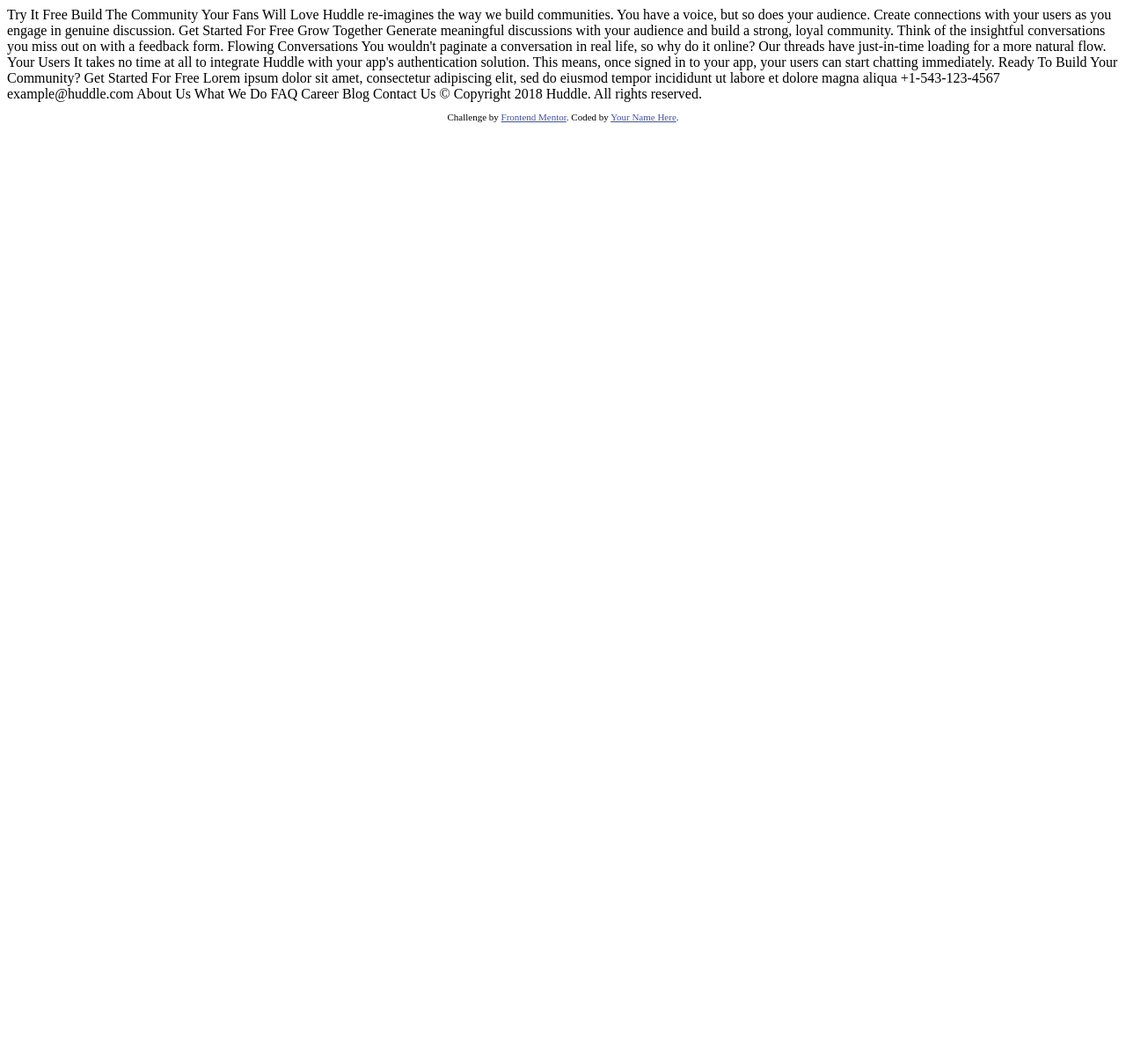
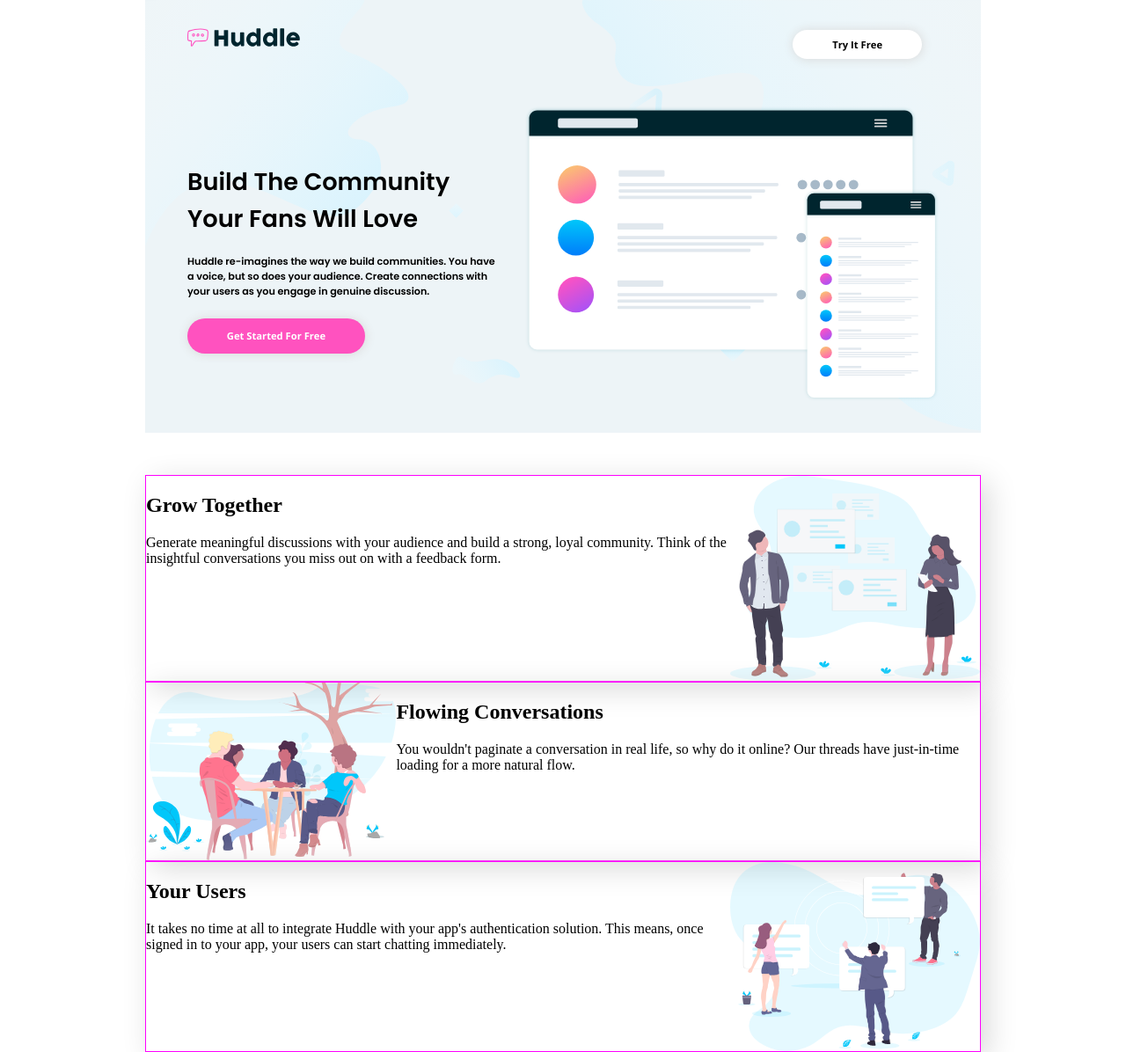
Before and after one commit to ipetryszak/HuddleLandingPage, a plain HTML site: page index.html in a window 1280 px wide. Shown: the whole page at 88% size. Before the commit the page ends 800 px from the top, so only its background shows below. Drawn offline with nearby package versions, Linux system fonts and the light colour scheme.

Commit message:
added header and content sketch

```diff
--- a/css/style.css
+++ b/css/style.css
@@ -0,0 +1,90 @@
+@import url('https://fonts.googleapis.com/css2?family=Open+Sans:wght@400;700&display=swap');
+@import url('https://fonts.googleapis.com/css2?family=Poppins:ital,wght@0,600;1,400&display=swap');
+body {
+  margin: 0 auto;
+  max-width: 950px;
+}
+h1 {
+    font-family: 'Poppins';
+    font-size: 1.7rem;
+}
+header p {
+    font-family: 'Poppins';
+    font-size: 0.7rem;
+    font-weight: 400;
+    margin-bottom: -1em;
+}
+header {
+  background: url("../images/bg-hero-desktop.svg");
+  background-color: #edf4f7;
+  background-repeat: no-repeat;
+  background-size: cover;
+}
+
+/*--HEADER--*/
+.logo {
+  margin: 2em 0 1em 3em;
+  width: 8em;
+}
+.button {
+  font-family: 'Open Sans';
+  font-weight: 600;
+  font-size: 0.7rem;
+  border: none;
+  color: white;
+  padding: 0.8em 4em;
+  text-align: center;
+  text-decoration: none;
+  display: inline-block;
+  transition-duration: 0.2s;
+  cursor: pointer;
+  background-color: white;
+  color: black;
+  box-shadow: 0.05em 0.05em 1em #d9d9d9;
+  border-radius: 3rem;
+  float: right;
+  margin: 3em 6em 1em 0;
+  outline: none;
+}
+.button-pink {
+  color: white;
+  background: hsl(322, 100%, 66%);
+  float: left;
+  padding: 1.1em 4em;
+}
+.header-elements {
+  margin: 3em;
+  display: flex;
+  justify-content: space-between;
+  padding-bottom: 2em;
+}
+.left-text {
+  flex-basis: 42%;
+  align-self: center;
+}
+.mockups {
+  width: 100%;
+}
+.right-pic {
+  flex-basis: 55%
+}
+/*--THE END OF HEADER--*/
+/*--CONTENT--*/
+.container {
+  display: flex;
+  flex-direction: column;
+  justify-content: stretch;
+}
+.row-element {
+  border: magenta solid 1px;
+  box-shadow: 0.5em 0.5em 2em #d9d9d9;
+}
+.content-pic {
+  max-width: 30%;
+}
+.grow-together, .your-users {
+  float: right;
+}
+.flowing-conv {
+  float: left;
+}
--- a/index.html
+++ b/index.html
@@ -3,7 +3,7 @@
 <head>
   <meta charset="UTF-8">
   <meta name="viewport" content="width=device-width, initial-scale=1.0"> <!-- displays site properly based on user's device -->
-
+  <link href="css/style.css" rel="stylesheet">
   <link rel="icon" type="image/png" sizes="32x32" href="./images/favicon-32x32.png">
 
   <title>Frontend Mentor | Huddle landing page with alternating feature blocks</title>
@@ -16,30 +16,45 @@
 </head>
 <body>
 
-  Try It Free
+  <header>
+    <img class="logo" src="images/logo.svg" alt="huddle logo">
+    <button class="button">Try It Free</button>
 
-  Build The Community Your Fans Will Love
+    <div class="header-elements">
+      <div class="left-text">
 
-  Huddle re-imagines the way we build communities. You have a voice, but so does your audience.
-  Create connections with your users as you engage in genuine discussion.
+        <h1>Build The Community Your Fans Will Love</h1>
+        <p>Huddle re-imagines the way we build communities. You have a voice, but so does your audience.
+        Create connections with your users as you engage in genuine discussion.</p>
+      <button class="button button-pink">Get Started For Free</button>
+      </div>
+      <div class="right-pic">
+        <img class="mockups" src="images/illustration-mockups.svg" alt="mockups">
+      </div>
+    </div>
+  </header>
 
-  Get Started For Free
-
-  Grow Together
-
-  Generate meaningful discussions with your audience and build a strong, loyal community.
-  Think of the insightful conversations you miss out on with a feedback form.
-
-  Flowing Conversations
-
-  You wouldn't paginate a conversation in real life, so why do it online? Our threads
-  have just-in-time loading for a more natural flow.
-
-  Your Users
-
-  It takes no time at all to integrate Huddle with your app's authentication solution.
-  This means, once signed in to your app, your users can start chatting immediately.
-
+  <div class="container">
+    <div class="row-element first">
+      <img class="content-pic grow-together" src="images/illustration-grow-together.svg" alt="grow-together">
+    <h2>Grow Together</h2>
+    <p>Generate meaningful discussions with your audience and build a strong, loyal community.
+      Think of the insightful conversations you miss out on with a feedback form.</p>
+    </div>
+    <div class="row-element second">
+      <img class="content-pic flowing-conv" src="images/illustration-flowing-conversation.svg" alt="flowing-conv">
+      <h2>Flowing Conversations</h2>
+      <p>You wouldn't paginate a conversation in real life, so why do it online? Our threads
+        have just-in-time loading for a more natural flow.</p>
+    </div>
+    <div class="row-element third">
+          <img class="content-pic your-users" src="images/illustration-your-users.svg" alt="you-use">
+        <h2>Your Users</h2>
+        <p>It takes no time at all to integrate Huddle with your app's authentication solution.
+        This means, once signed in to your app, your users can start chatting immediately.</p>
+    </div>
+  </div>
+<!--
   Ready To Build Your Community?
 
   Get Started For Free
@@ -66,5 +81,6 @@
       Coded by <a href="#">Your Name Here</a>.
     </p>
   </footer>
+-->
 </body>
 </html>
```
